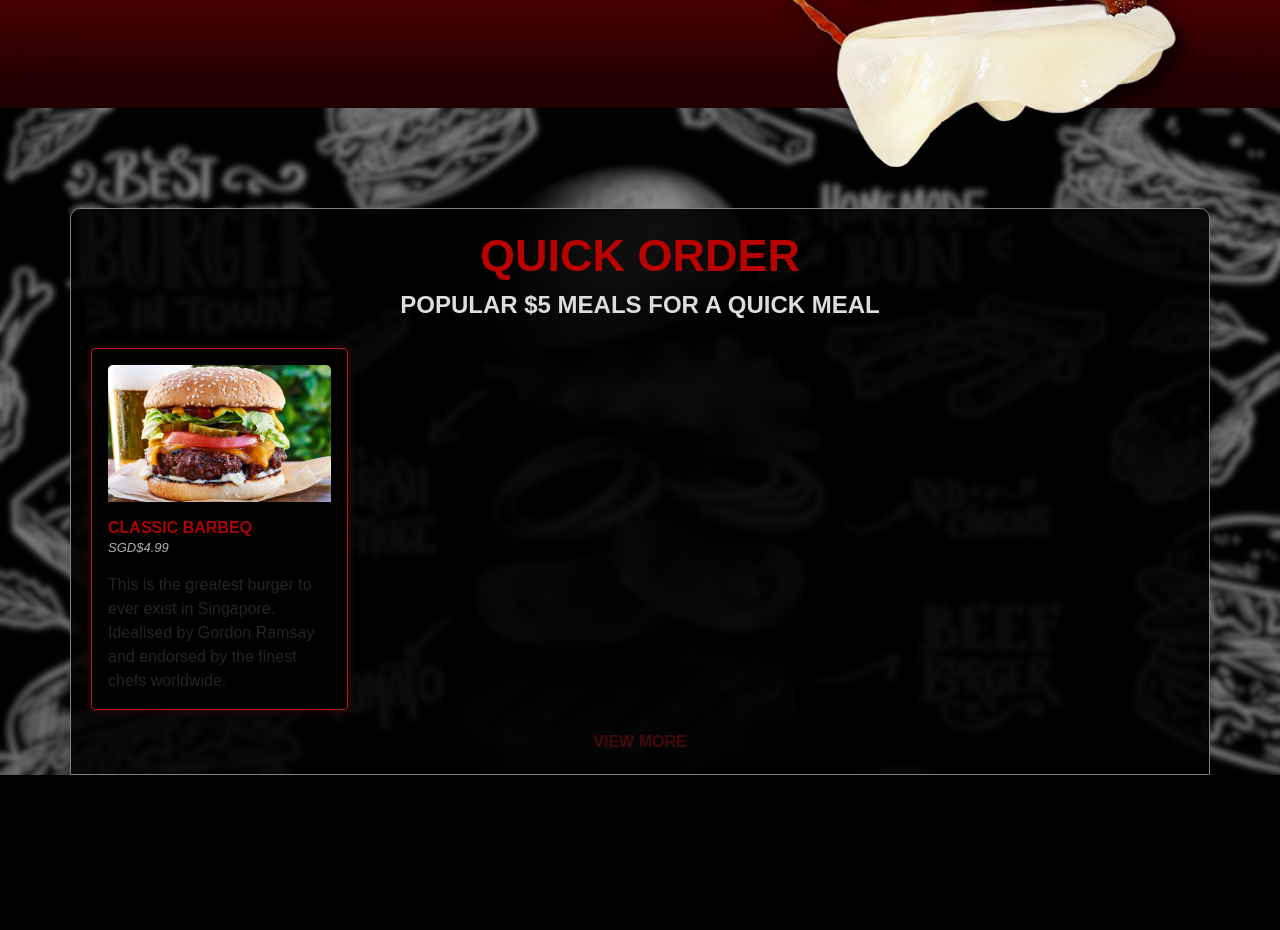
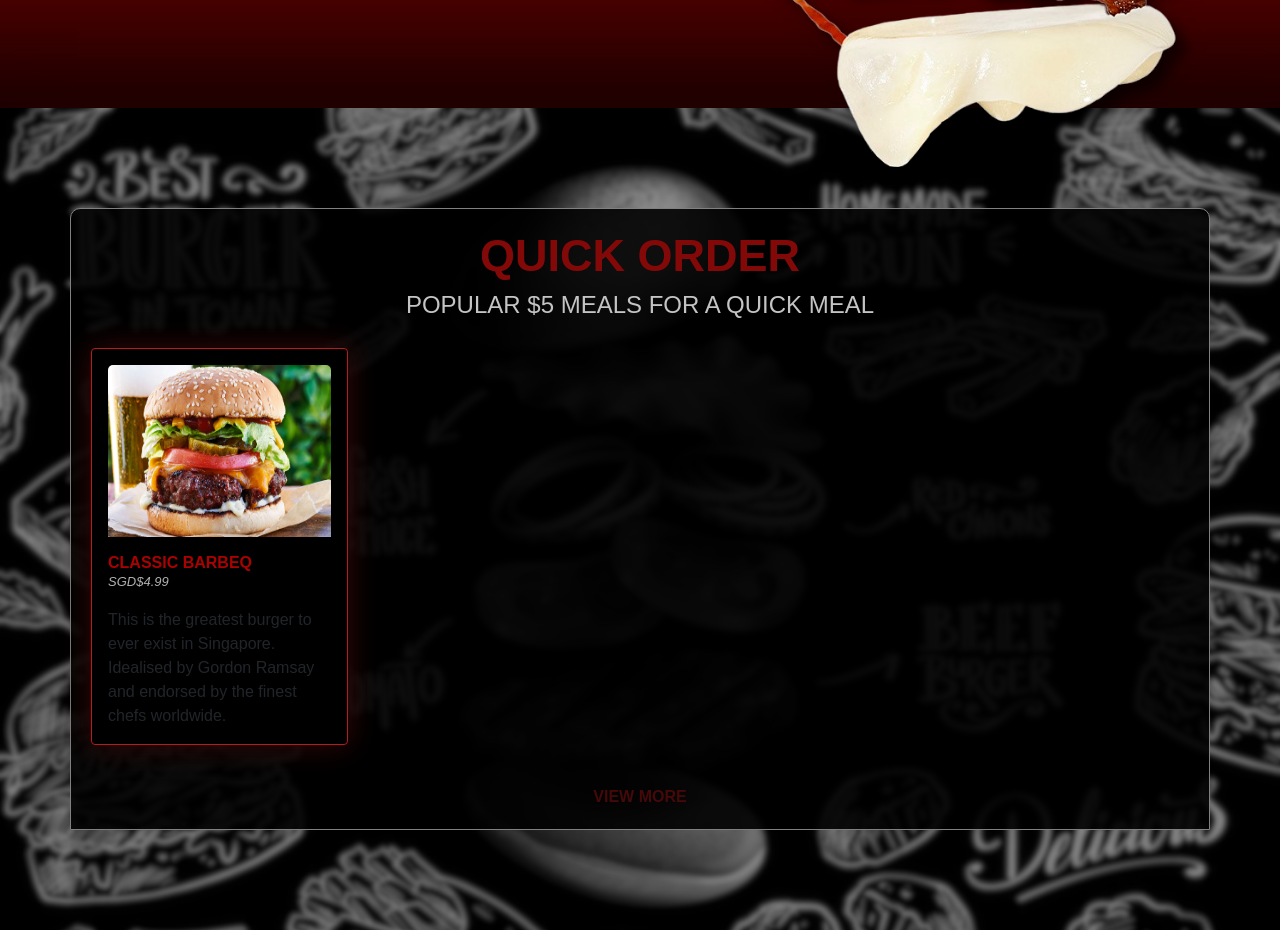
Before and after one commit to Kanahora/Dains, a Flask app: page /logout in a window 1280 px wide. Shown: the part 603-1533 px from the top of the page. Before the commit the page ends 1378 px from the top, so only its background shows below. Run offline with Flask 2, Linux system fonts and the light colour scheme; some libraries are stand-ins or nearby versions.

Commit message:
Updated index.css for the new index.html divs

```diff
--- a/static/stylesheets/index.css
+++ b/static/stylesheets/index.css
@@ -52,6 +52,7 @@
 }
 #quick-order .header {
 	padding-top: 100px;
+	padding-bottom: 100px;
 }
 #quick-order .header .content {
 	padding-top: 20px;
@@ -61,15 +62,29 @@
 	border-radius: 10px 10px 0 0;
 }
 #quick-order .title h1,
-#quick-order .title h4 {
-	color: rgb(184, 1, 1);
+#quick-order .unavailable h1 {
+	font-size: 45px;
 	font-weight: bolder;
+	color: rgb(66, 66, 66)
+}
+#quick-order .title h4,
+#quick-order .unavailable h4 {
+	font-weight: 300;
 }
 #quick-order .title h1 {
+	color: rgb(131, 9, 9);
+}
+#quick-order .title h4 {
+	color: rgb(196, 196, 196);
+}
+#quick-order .content .cards .unavailable-description h1 {
+	color: rgb(131, 9, 9);
+	font-weight: bolder;
 	font-size: 45px;
 }
-#quick-order .title h4 {
-	color: rgb(221, 221, 221);
+#quick-order .content .cards .unavailable-description h4 {
+	font-weight: 300;
+	color: rgb(196, 196, 196);
 }
 #quick-order .content .cards {
 	padding-top: 20px;
@@ -80,7 +95,11 @@
 	border: 1px solid rgb(180, 29, 29);
 	background-color: rgb(0, 0, 0);
 	margin-bottom: 20px;
-	box-shadow: 0px 0px 10px rgb(56, 8, 8);
+	box-shadow: 0px 0px 30px rgb(56, 8, 8);
+	transition: all 0.2s;
+}
+#quick-order .content .cards .card:hover {
+	transform: scale(1.05);
 }
 #quick-order .content .cards .card .card-body #name {
 	color: rgb(170, 2, 2);
@@ -94,11 +113,14 @@
 }
 #quick-order .content .cards .card .card-body .card-img-top {
 	width: 100%;
+	height: 12rem;
 	border-radius: 5px;
 	padding-bottom: 20px;
 }
+#quick-order .content .footer {
+	padding-top: 20px;
+}
 #quick-order .content .footer a {
-	padding-top: 20px;
 	color: rgb(69, 9, 9);
 	text-decoration: none;
 	font-weight: bold;
```
